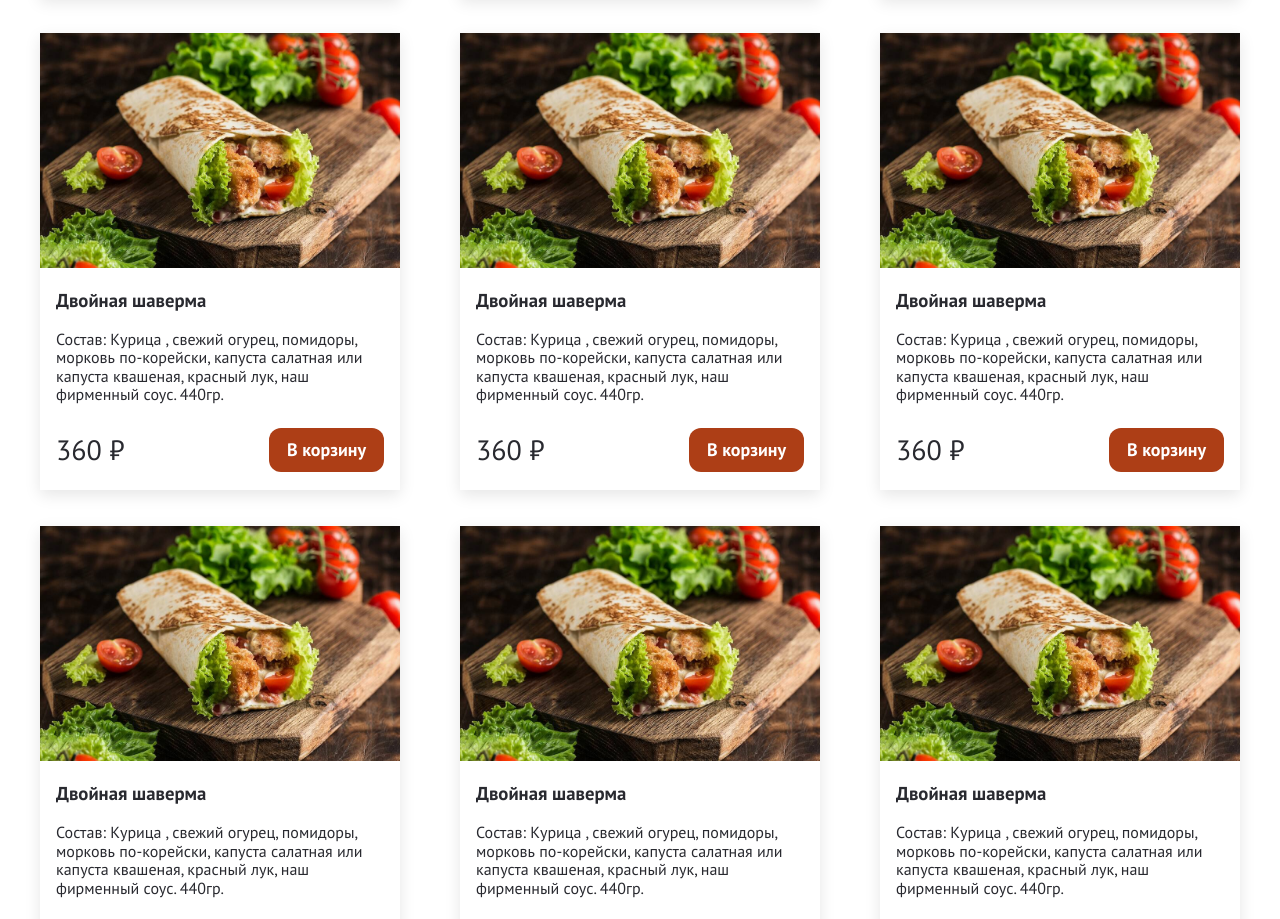
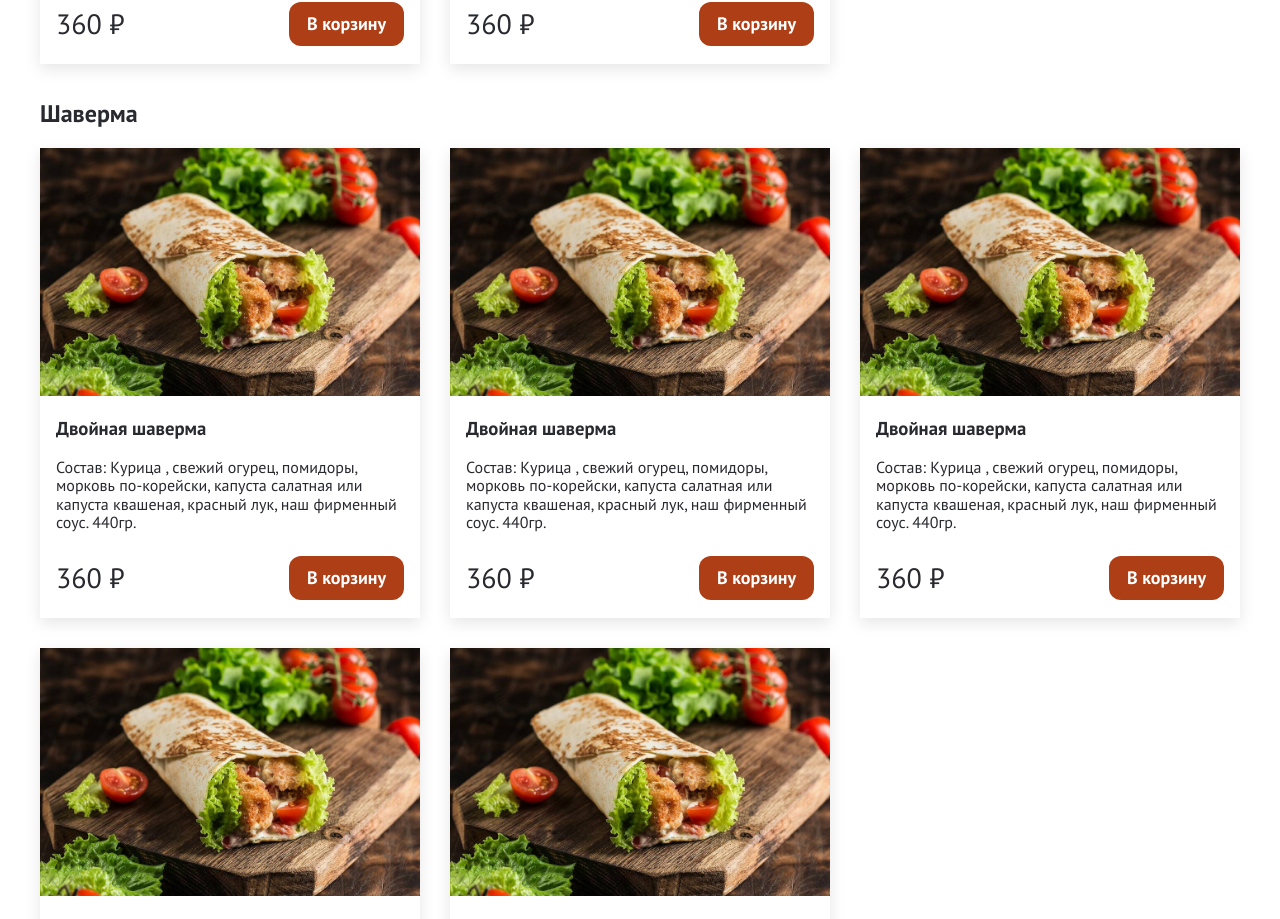
Before and after one commit to Darkonica/shawarma-shop, a Next.js app: page / in a window 1280 px wide. Shown: the part 1161-2080 px from the top of the page. Built offline with nearby package versions, Linux system fonts and the light colour scheme.

Commit message:
product categories + grid styles

```diff
--- a/src/app/page.tsx
+++ b/src/app/page.tsx
@@ -9,7 +9,26 @@ export default function Page() {
   return (
     <div>
       <ProductsCategories />
-      <ProductsContainer />
+      <ProductsContainer
+        anchor="new-items"
+        title="Новинки"
+      />
+      <ProductsContainer
+        anchor="shawerma"
+        title="Шаверма"
+      />
+      <ProductsContainer
+        anchor="snacks"
+        title="Закуски"
+      />
+      <ProductsContainer
+        anchor="sauces"
+        title="Соусы"
+      />
+      <ProductsContainer
+        anchor="hot-drinks"
+        title="Горячие напитки"
+      />
     </div>
   )
 }
--- a/src/components/shared/ProductsCategories/ProductsCategories.tsx
+++ b/src/components/shared/ProductsCategories/ProductsCategories.tsx
@@ -4,11 +4,11 @@ export const ProductsCategories = () => {
   return (
     <div className={styles.wrapper}>
       <ul>
-        <li className="active">Новинки</li>
-        <li>Шаверма</li>
-        <li>Закуски</li>
-        <li>Соусы</li>
-        <li>Горячие напитки</li>
+        <li className="active"><a href="#new-items">Новинки</a></li>
+        <li><a href="#shawerma">Шаверма</a></li>
+        <li><a href="#snacks">Закуски</a></li>
+        <li><a href="#sauces">Соусы</a></li>
+        <li><a href="#hot-drinks">Горячие напитки</a></li>
       </ul>
     </div>
   )
--- a/src/components/shared/ProductsCategories/styles.module.scss
+++ b/src/components/shared/ProductsCategories/styles.module.scss
@@ -13,7 +13,7 @@
 
     li {
       display: block;
-      padding: 12px 16px;
+
       margin-right: 8px;
       border-radius: 12px;
 
@@ -21,6 +21,14 @@
         background-color: #FFF;
         box-shadow: 2px 2px 5px rgba(0, 0, 0, 0.1);
       }
+
+      a {
+        display: block;
+        width: 100%;
+        height: 100%;
+        padding: 12px 16px;
+        text-decoration: none;
+      }
     }
   }
 }
--- a/src/components/shared/ProductsContainer/ProductItem/styles.module.scss
+++ b/src/components/shared/ProductsContainer/ProductItem/styles.module.scss
@@ -1,8 +1,6 @@
 @import 'styles/_colors.scss';
 
 .productItem {
-  width: 30%;
-  margin-bottom: 36px;
   box-shadow: 0 5px 15px rgba(0,0,0,0.1);
 }
 .title {
--- a/src/components/shared/ProductsContainer/ProductsContainer.tsx
+++ b/src/components/shared/ProductsContainer/ProductsContainer.tsx
@@ -2,8 +2,11 @@ import { ProductItem } from './ProductItem';
 
 import styles from './styles.module.scss';
 
-export const ProductsContainer = () => {
+export const ProductsContainer = ({ anchor, title }: { anchor: string, title: string }) => {
   return (
+    <div className={styles.wrapper}>
+      <h2 id={anchor}>{title}</h2>
+
       <div className={styles.productsContainer}>
         <ProductItem
           title="Двойная шаверма"
@@ -35,48 +38,8 @@ export const ProductsContainer = () => {
           description="Состав: Курица , свежий огурец, помидоры, морковь по-корейски, капуста салатная или капуста квашеная, красный лук, наш фирменный соус. 440гр."
           price="360"
         />
-      <ProductItem
-        title="Двойная шаверма"
-        image="/images/shawarma.jpg"
-        description="Состав: Курица , свежий огурец, помидоры, морковь по-корейски, капуста салатная или капуста квашеная, красный лук, наш фирменный соус. 440гр."
-        price="360"
-      />
-      <ProductItem
-        title="Двойная шаверма"
-        image="/images/shawarma.jpg"
-        description="Состав: Курица , свежий огурец, помидоры, морковь по-корейски, капуста салатная или капуста квашеная, красный лук, наш фирменный соус. 440гр."
-        price="360"
-      />
-      <ProductItem
-        title="Двойная шаверма"
-        image="/images/shawarma.jpg"
-        description="Состав: Курица , свежий огурец, помидоры, морковь по-корейски, капуста салатная или капуста квашеная, красный лук, наш фирменный соус. 440гр."
-        price="360"
-      />
-      <ProductItem
-        title="Двойная шаверма"
-        image="/images/shawarma.jpg"
-        description="Состав: Курица , свежий огурец, помидоры, морковь по-корейски, капуста салатная или капуста квашеная, красный лук, наш фирменный соус. 440гр."
-        price="360"
-      />
-      <ProductItem
-        title="Двойная шаверма"
-        image="/images/shawarma.jpg"
-        description="Состав: Курица , свежий огурец, помидоры, морковь по-корейски, капуста салатная или капуста квашеная, красный лук, наш фирменный соус. 440гр."
-        price="360"
-      />
-      <ProductItem
-        title="Двойная шаверма"
-        image="/images/shawarma.jpg"
-        description="Состав: Курица , свежий огурец, помидоры, морковь по-корейски, капуста салатная или капуста квашеная, красный лук, наш фирменный соус. 440гр."
-        price="360"
-      />
-      <ProductItem
-        title="Двойная шаверма"
-        image="/images/shawarma.jpg"
-        description="Состав: Курица , свежий огурец, помидоры, морковь по-корейски, капуста салатная или капуста квашеная, красный лук, наш фирменный соус. 440гр."
-        price="360"
-      />
+
+      </div>
     </div>
   )
 }
--- a/src/components/shared/ProductsContainer/styles.module.scss
+++ b/src/components/shared/ProductsContainer/styles.module.scss
@@ -1,7 +1,11 @@
-.productsContainer {
-  display: flex;
-  flex-wrap: wrap;
-  justify-content: space-between;
+.wrapper {
   max-width: 1200px;
   margin: 36px auto 24px;
 }
+
+.productsContainer {
+  width: 100%;
+  display: grid;
+  gap: 30px;
+  grid-template-columns: 1fr 1fr 1fr;
+}
```
Lines whose indentation alone changed are shown as unchanged.
